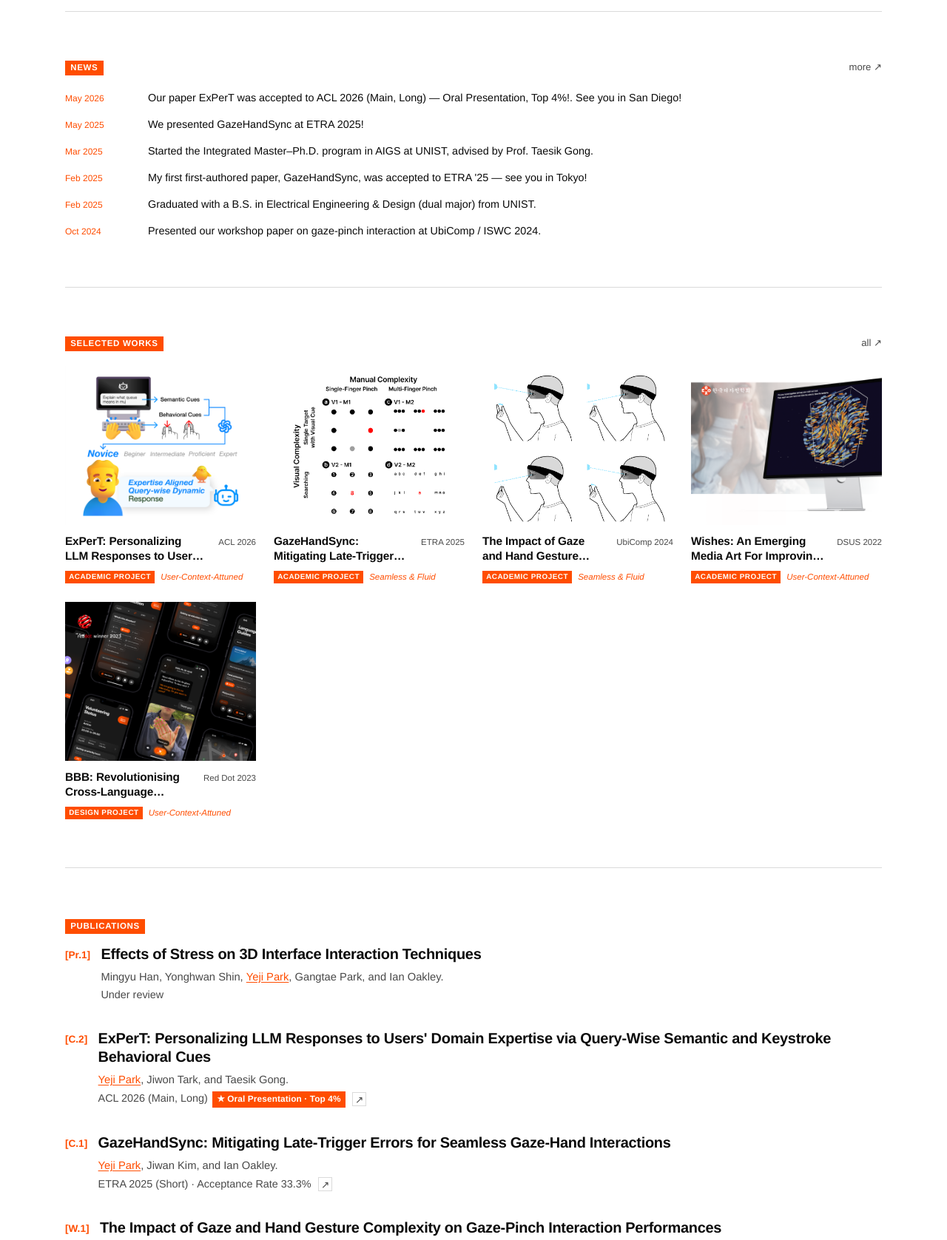
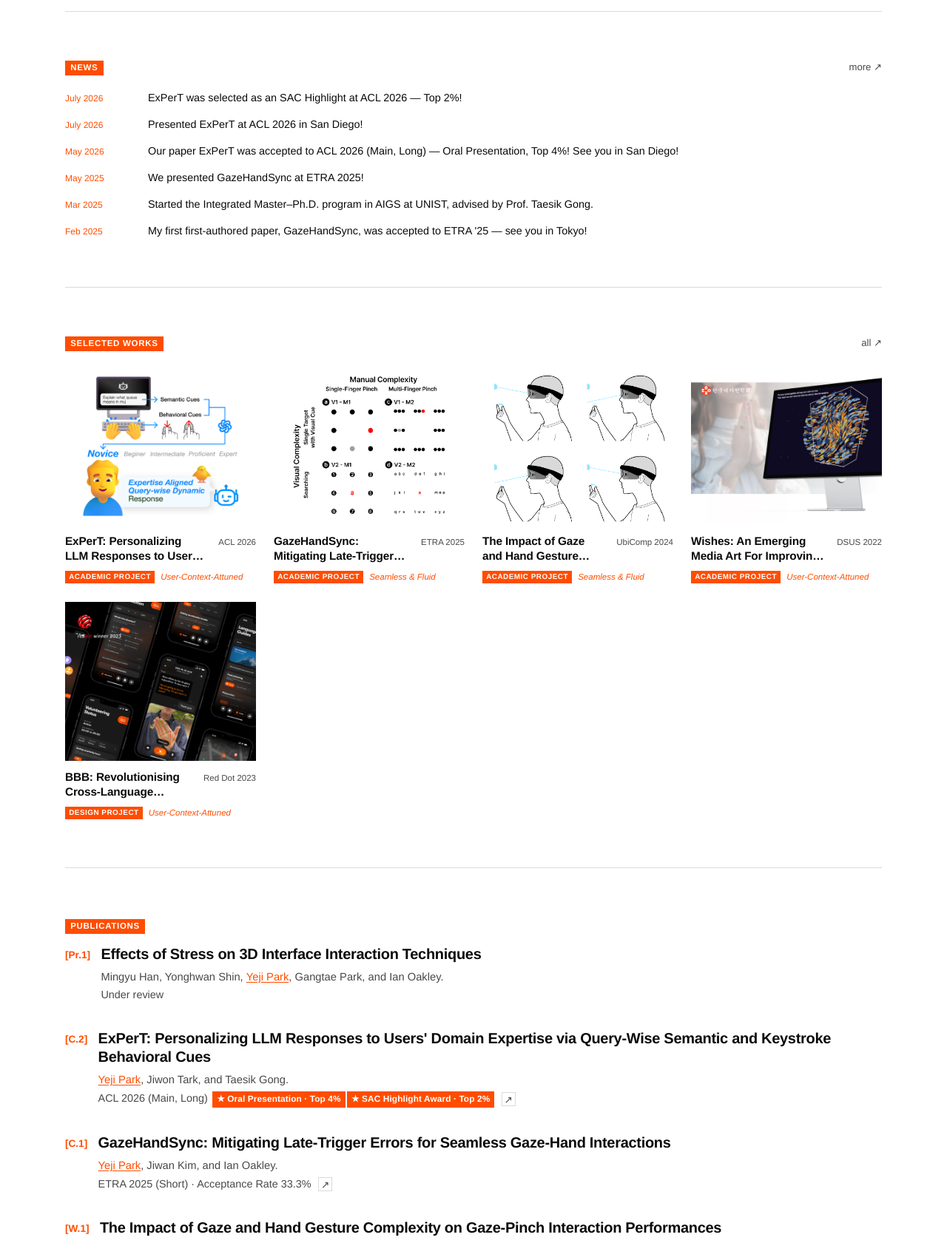
Before and after one commit to Park0Yeji/yejipark00, an Astro site: page / in a window 1280 px wide. Shown: the part 1200-2877 px from the top of the page at 74% size. Built offline with nearby package versions, Linux system fonts and the light colour scheme; Astro itself is replaced by a stand-in of ours.

Commit message:
Add SAC Highlight award; split ACL news into award/attendance/acceptance

```diff
--- a/src/components/RefList.astro
+++ b/src/components/RefList.astro
@@ -8,7 +8,7 @@ interface RefItem {
   authors?: string;
   venue: string;
   note?: string;
-  award?: string;
+  award?: string | string[]; // one or more highlights, each shown as an orange ★ chip
   link?: string;
 }
 interface Props {
@@ -39,7 +39,10 @@ const nameHl = (authors: string) =>
                 <span>
                   {p.venue}
                   {p.note && <span class="ref-note"> · {p.note}</span>}
-                  {p.award && <span class="ref-award">★ {p.award}</span>}
+                  {p.award &&
+                    (Array.isArray(p.award) ? p.award : [p.award]).map((a) => (
+                      <span class="ref-award">★ {a}</span>
+                    ))}
                 </span>
                 {p.link ? (
                   <span class="ref-ext" aria-hidden="true">↗</span>
--- a/src/data/news.json
+++ b/src/data/news.json
@@ -1,8 +1,18 @@
 [
+  {
+    "date": "July 2026",
+    "icon": "🏆",
+    "text": "ExPerT was selected as an SAC Highlight at ACL 2026 — Top 2%!"
+  },
+  {
+    "date": "July 2026",
+    "icon": "✈️",
+    "text": "Presented ExPerT at ACL 2026 in San Diego!"
+  },
   {
     "date": "May 2026",
     "icon": "🎉",
-    "text": "Our paper ExPerT was accepted to ACL 2026 (Main, Long) — Oral Presentation, Top 4%!. See you in San Diego!"
+    "text": "Our paper ExPerT was accepted to ACL 2026 (Main, Long) — Oral Presentation, Top 4%! See you in San Diego!"
   },
   {
     "date": "May 2025",
--- a/src/data/publications.json
+++ b/src/data/publications.json
@@ -18,7 +18,7 @@
         "title": "ExPerT: Personalizing LLM Responses to Users' Domain Expertise via Query-Wise Semantic and Keystroke Behavioral Cues",
         "authors": "Yeji Park, Jiwon Tark, and Taesik Gong.",
         "venue": "ACL 2026 (Main, Long)",
-        "award": "Oral Presentation · Top 4%",
+        "award": ["Oral Presentation · Top 4%", "SAC Highlight Award · Top 2%"],
         "link": "https://aclanthology.org/2026.acl-long.959/"
       },
       {
```
